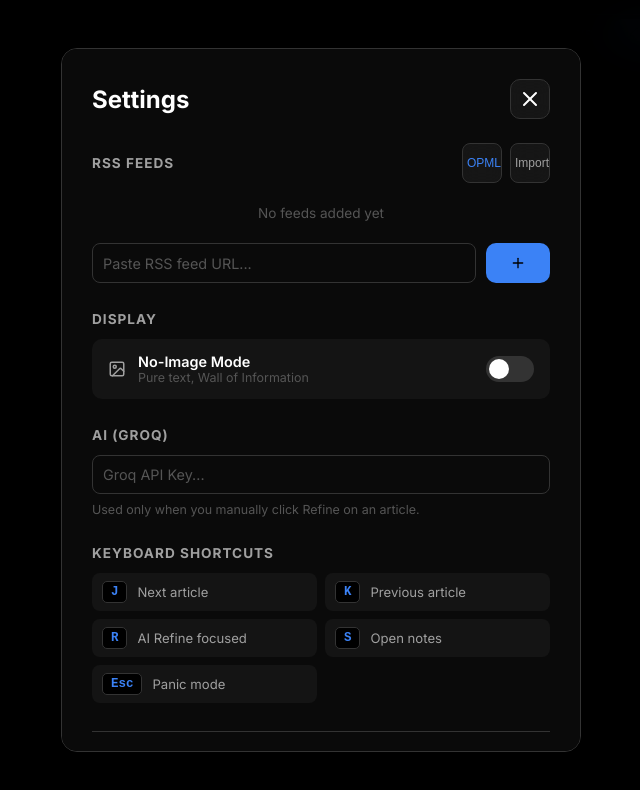
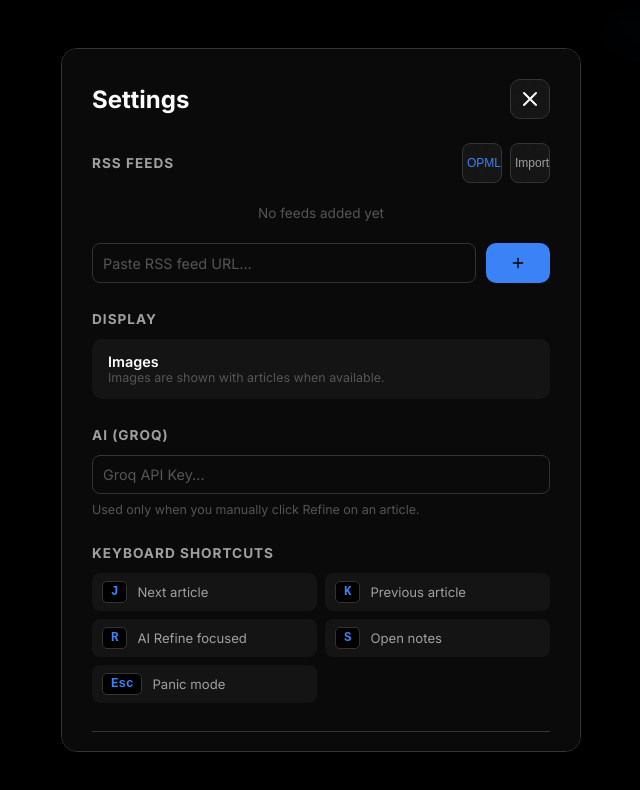
Before and after one commit to venkatram-s/YANA, a React (Vite) app: page / in a window 1280 px wide. Both pictures are taken after a click on the button "INITIALIZE SOURCES". Shown: the top 790 px of the page, without its empty margins (319-959 px from the left). Built offline with nearby package versions, Linux system fonts and the light colour scheme.

Commit message:
v 0.1.8 - Let the good times roll

```diff
--- a/src/App.jsx
+++ b/src/App.jsx
@@ -56,7 +56,6 @@ function App() {
   const [panicMode, setPanicMode] = useState(false);
   const [searchQuery, setSearchQuery] = useState('');
   const [isAutoScrolling, setIsAutoScrolling] = useState(false);
-  const [noImageMode, setNoImageMode] = useState(() => localStorage.getItem('yana_no_image') === 'true');
   const [streak] = useState(calcStreak);
   const [rssFeeds, setRssFeeds] = useState([]);
   const [newRssUrl, setNewRssUrl] = useState('');
@@ -78,10 +77,7 @@ function App() {
   const feedContainerRef = useRef(null);
   const filteredRef = useRef([]);
 
-  useEffect(() => {
-    localStorage.setItem('yana_no_image', String(noImageMode));
-    document.documentElement.setAttribute('data-no-image', String(noImageMode));
-  }, [noImageMode]);
+  // No-Image mode removed: always show images
 
   useEffect(() => {
     localStorage.setItem('groq_api_key', groqKey);
@@ -164,12 +160,11 @@ function App() {
   }, [notes, vaultLocked, cryptoPassword]);
 
   useEffect(() => {
+    // Doomscroll focus tracking remains, but we do not auto-start scanning until user resumes
     const container = feedContainerRef.current;
     if (!container || feedMode !== 'doomscroll') return;
-
-    // Clear previous observer
+    // Initialize observer only when user actively starts doomscroll (manual enable via UI)
     observerRef.current?.disconnect();
-
     observerRef.current = new IntersectionObserver((entries) => {
       if (feedMode !== 'doomscroll') return;
       let best = null;
@@ -182,9 +177,7 @@ function App() {
       });
       if (best && bestRatio > 0.7) setFocusedArticleId(best.getAttribute('data-id'));
     }, { root: container, threshold: [0.3, 0.5, 0.7, 1] });
-
     container.querySelectorAll('.article-card').forEach(el => observerRef.current.observe(el));
-
     return () => observerRef.current?.disconnect();
   }, [articles, feedMode]);
 
@@ -267,10 +260,16 @@ function App() {
     setArticles(p => p.map(a => a.id === articleId ? { ...a, loading: true } : a));
     try {
       const art = articles.find(a => a.id === articleId);
-      const res = await fetch('https://api.groq.com/openai/v1/chat/completions', {
-        method: 'POST',
-        headers: { 'Authorization': `Bearer ${groqKey}`, 'Content-Type': 'application/json' },
-        body: JSON.stringify({ model: 'llama-3.3-70b-versatile', messages: [{ role: 'user', content: `Summarize in 2 sharp sentences: ${art.title} — ${art.snippet}` }] }),
+        const res = await fetch('https://api.groq.com/openai/v1/chat/completions', {
+          method: 'POST',
+          headers: { 'Authorization': `Bearer ${groqKey}`, 'Content-Type': 'application/json' },
+          body: JSON.stringify({
+          model: 'llama-3.3-70b-versatile',
+          messages: [{
+            role: 'user',
+            content: `You are a web research assistant. Based on the article title "${art.title}" and snippet "${art.snippet}", perform a concise web search to gather up-to-date information about this topic. Provide 2-4 bullet points with sources (URLs) summarizing findings, followed by 1-2 sentence conclusion and 2-3 follow-up questions. If sources are unavailable, cite the best-known references. Present results as plain text in the same format, no extraneous formatting.`
+          }]
+        }),
       });
       const data = await res.json();
       const refined = data.choices[0].message.content;
@@ -408,13 +407,11 @@ function App() {
         rssFeeds={rssFeeds}
         newRssUrl={newRssUrl}
         groqKey={groqKey}
-        noImageMode={noImageMode}
         onClose={() => setSettingsOpen(false)}
         onUrlChange={setNewRssUrl}
         onAddFeed={() => { if (newRssUrl && !rssFeeds.includes(newRssUrl)) { setRssFeeds(p => [...p, newRssUrl]); setNewRssUrl(''); } }}
         onRemoveFeed={(u) => setRssFeeds(p => p.filter(f => f !== u))}
         onGroqKeyChange={setGroqKey}
-        onToggleNoImage={() => setNoImageMode(p => !p)}
         onExportOPML={() => exportOPML(rssFeeds)}
         onImportOPML={handleImportOPML}
         onHardReset={handleHardReset}
--- a/src/components/IntelligentArticleCard.jsx
+++ b/src/components/IntelligentArticleCard.jsx
@@ -45,11 +45,7 @@ export const IntelligentArticleCard = ({
     <article
       className={`article-card ${!isFocused && isDoomscroll ? 'unfocused' : ''}`}
       data-id={article.id}
-      style={article.image ? {
-        backgroundImage: `url(${article.image})`,
-        backgroundSize: 'cover',
-        backgroundPosition: 'center',
-      } : {}}
+      style={{ background: 'var(--surface-color)' }}
       onMouseEnter={() => onHover(article.id)}
       onMouseLeave={onLeave}
       onPointerDown={() => onPointerDown(article)}
--- a/src/components/SettingsModal.jsx
+++ b/src/components/SettingsModal.jsx
@@ -1,18 +1,16 @@
 import React, { useRef } from 'react';
-import { X, Trash, Plus, ShieldAlert, Download, Upload, ImageOff, Image } from 'lucide-react';
+import { X, Trash, Plus, ShieldAlert, Download, Upload } from 'lucide-react';
 
 export const SettingsModal = ({
   isOpen,
   rssFeeds,
   newRssUrl,
   groqKey,
-  noImageMode,
   onClose,
   onAddFeed,
   onRemoveFeed,
   onUrlChange,
   onGroqKeyChange,
-  onToggleNoImage,
   onExportOPML,
   onImportOPML,
   onHardReset,
@@ -119,18 +117,13 @@ export const SettingsModal = ({
           <h3 style={{ color: 'var(--text-secondary)', fontSize: '0.85rem', textTransform: 'uppercase', letterSpacing: '1px', marginBottom: '12px' }}>
             Display
           </h3>
-          <div
-            style={{ display: 'flex', justifyContent: 'space-between', alignItems: 'center', padding: '14px 16px', background: 'var(--surface-hover)', borderRadius: '10px', cursor: 'pointer' }}
-            onClick={onToggleNoImage}
-          >
+          <div style={{ display: 'flex', justifyContent: 'space-between', alignItems: 'center', padding: '14px 16px', background: 'var(--surface-hover)', borderRadius: '10px' }}>
             <div style={{ display: 'flex', alignItems: 'center', gap: '12px' }}>
-              {noImageMode ? <ImageOff size={18} color="var(--accent-color)" /> : <Image size={18} color="var(--text-secondary)" />}
               <div>
-                <div style={{ color: 'var(--text-primary)', fontWeight: 600, fontSize: '0.9rem' }}>No-Image Mode</div>
-                <div style={{ color: 'var(--text-muted)', fontSize: '0.78rem' }}>Pure text, Wall of Information</div>
+                <div style={{ color: 'var(--text-primary)', fontWeight: 600, fontSize: '0.9rem' }}>Images</div>
+                <div style={{ color: 'var(--text-muted)', fontSize: '0.78rem' }}>Images are shown with articles when available.</div>
               </div>
             </div>
-            <div className={`toggle-switch ${noImageMode ? 'on' : ''}`}></div>
           </div>
         </section>
 
--- a/src/index.css
+++ b/src/index.css
@@ -906,11 +906,7 @@ html, body {
   }
 }
 
-/* Data attribute support for no-image mode */
-[data-no-image="true"] .article-card {
-  background-image: none !important;
-  background-color: var(--surface-color) !important;
-}
+/* No-Image mode removed: images are always displayed when available */
 
 /* Theme: Charcoal */
 [data-theme="charcoal"] {
```
